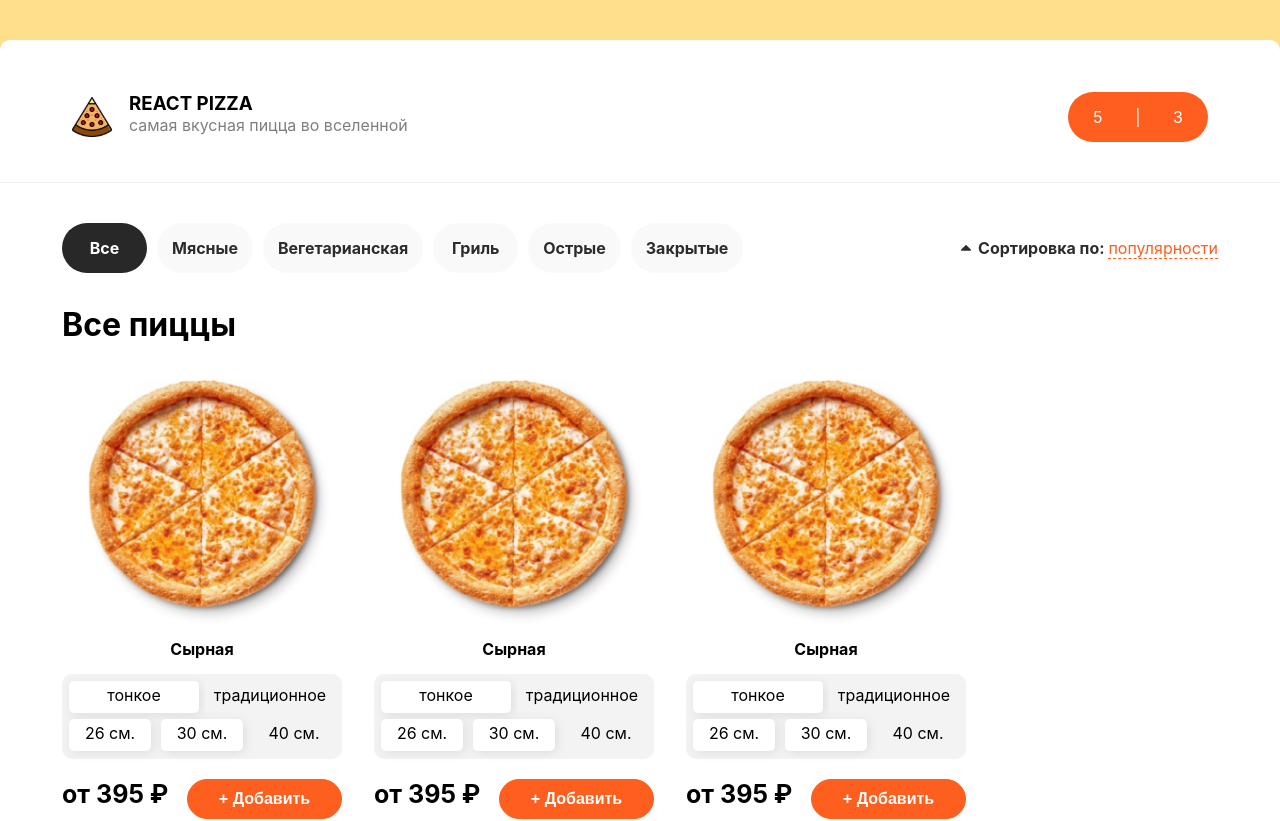
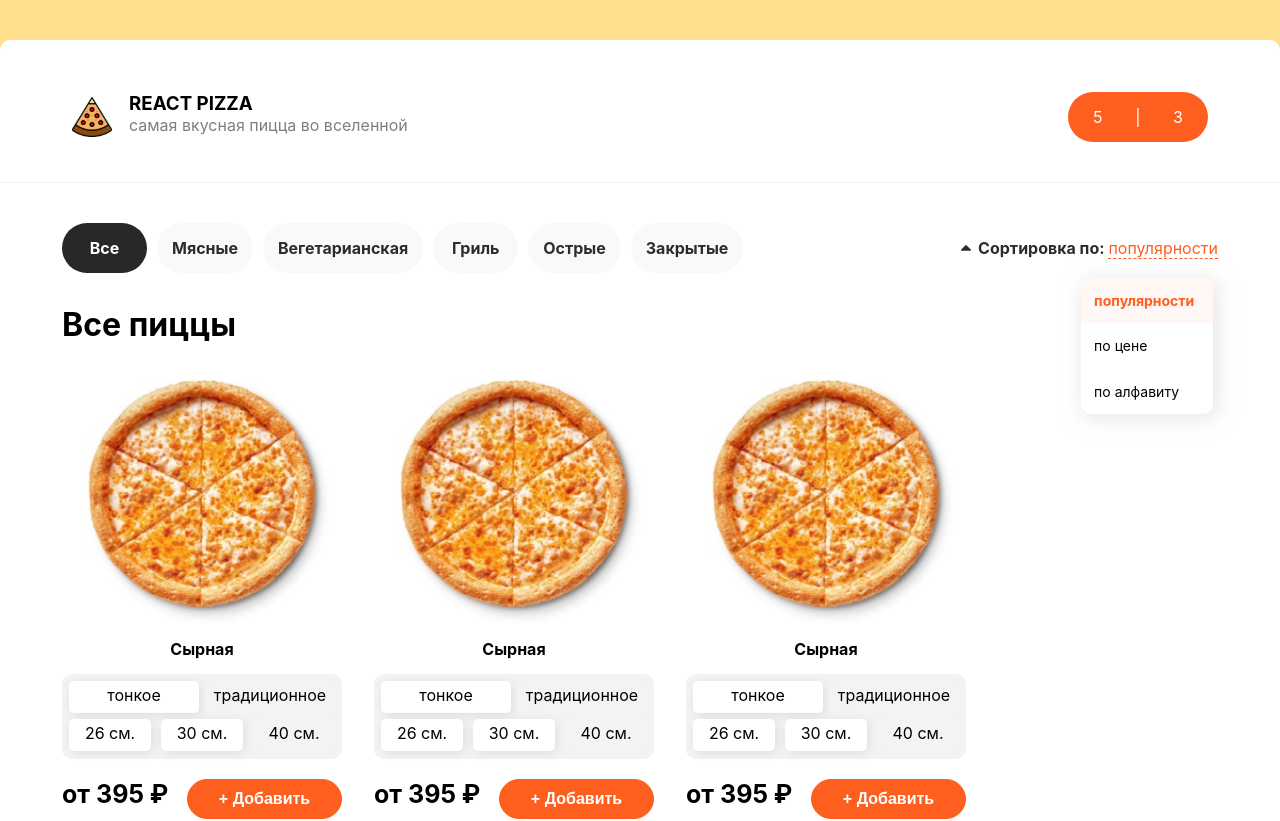
Before and after one commit to Nuraria/remaster-pizza, a React (Create React App) app: page / in a window 1280 px wide. Shown: the top 821 px of the page. Built offline with nearby package versions, Linux system fonts and the light colour scheme.

Commit message:
Доделала вёрствку первой страницы

```diff
--- a/src/components/Cart/Card.scss
+++ b/src/components/Cart/Card.scss
@@ -19,12 +19,14 @@ width: 280px;
         background-color: #F3F3F3;
 
         .option{
+            cursor: pointer;
             display: flex;
             justify-content: space-between;
             padding: 7px 7px 3px 7px;
             text-align: center;
 
             span, .unact{
+                cursor: pointer;
                 width: 130px;
                 height: 32px;
                 border-radius: 5px;
@@ -46,6 +48,7 @@ width: 280px;
             text-align: center;
 
             span, .unact{
+                cursor: pointer;
                 width: 82px;
                 height: 32px;
                 border-radius: 5px;
--- a/src/components/Filter/Filter.jsx
+++ b/src/components/Filter/Filter.jsx
@@ -1,6 +1,8 @@
 import React from "react";
 import "./Filter.scss";
 import ARROW from "../../assets/svg/Vector.svg";
+
+import PopUp from "../PopUp/PopUp";
 
 const Filter = () => {
   return (
@@ -20,6 +22,7 @@ const Filter = () => {
           <p>
             Сортировка по: <span>популярности</span>
           </p>
+          <PopUp />
         </div>
       </div>
       <h1>Все пиццы</h1>
--- a/src/components/Filter/Filter.scss
+++ b/src/components/Filter/Filter.scss
@@ -2,6 +2,7 @@
     display: flex;
     align-items: center;
     justify-content: space-between;
+    position: relative;
 
     .filter_bubble_container{
         display: flex;
@@ -39,6 +40,7 @@
             color: #2C2C2C;
 
             span{
+                cursor: pointer;
                 font-weight: 400;
                 color: var(--pizza-Color);
                 border-bottom: 1px dashed var(--pizza-Color);
--- /dev/null
+++ b/src/components/PopUp/PopUp.jsx
@@ -0,0 +1,14 @@
+import React from 'react';
+import "./PopUp.scss";
+
+const PopUp = () => {
+  return (
+    <div className='PopUp'>
+        <span className='active'>популярности</span>
+        <span>по цене</span>
+        <span>по алфавиту</span>
+    </div>
+  )
+}
+
+export default PopUp
--- /dev/null
+++ b/src/components/PopUp/PopUp.scss
@@ -0,0 +1,32 @@
+.PopUp{
+    display: flex;
+    flex-direction: column;
+    overflow: hidden;
+    justify-content: space-between;
+    width: 132px;
+    height: 136px;
+    background-color: #ffffff;
+    box-shadow: 3px 3px 19px 2px #d6d3d389;
+    position: absolute;
+    border-radius: 10px;
+    margin-top: 40px;
+    margin-left: 120px;
+    z-index: 100;
+    align-items: center;
+    font-size: 14px;
+
+    span, .active{
+        cursor: pointer;
+        display: flex;
+        align-items: center;
+        height: 50px;
+        width: 100%;
+        padding-left: 13px;
+    }
+    .active{
+        background-color: #FFF7F3;
+        color: var(--pizza-Color);
+        font-weight: bold;
+    }
+
+}
```
Also changed, not shown: src/App.js (line endings or trailing spaces).
